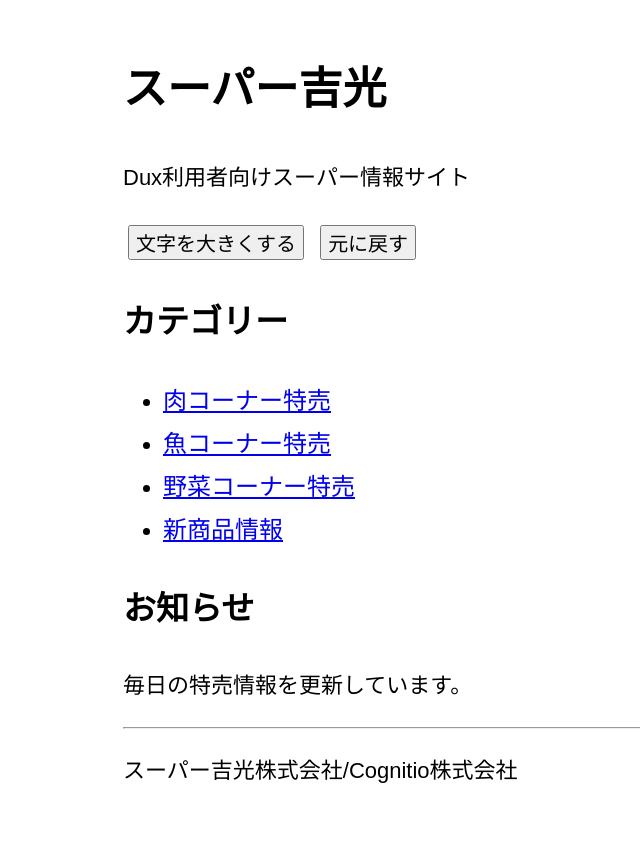
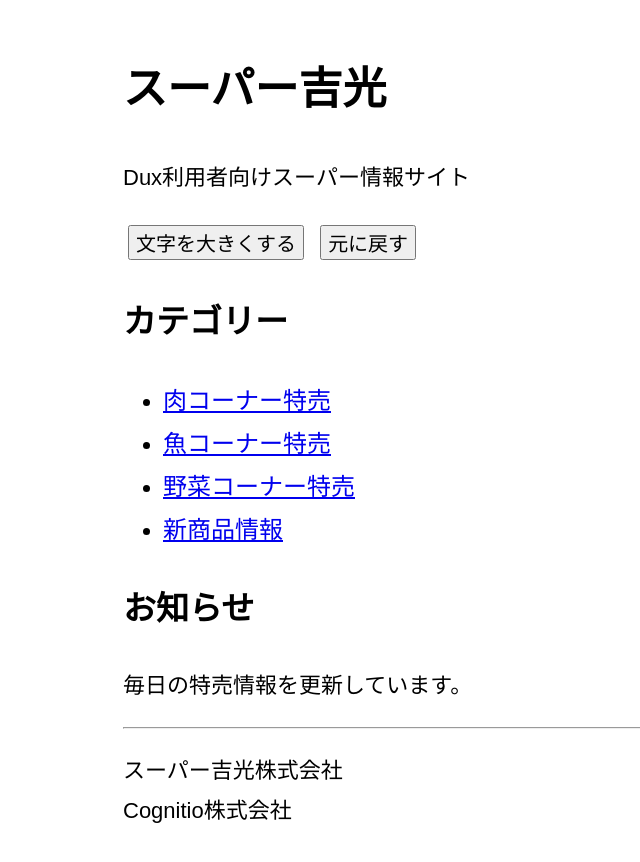
Before and after one commit to KOHINATA519/yoshimitsu, a plain HTML site: page index.html in a window 1280 px wide. Shown: the whole page, without its empty margins (67-707 px from the left). Before the commit the page ends 833 px from the top, so only its background shows below. Drawn offline with Linux system fonts and the light colour scheme.

Commit message:
Update index.html

```diff
--- a/index.html
+++ b/index.html
@@ -60,7 +60,8 @@ Dux利用者向けスーパー情報サイト
 <hr>
 
 <p>
-スーパー吉光株式会社/Cognitio株式会社
+スーパー吉光株式会社<br>
+Cognitio株式会社
 </p>
 
 </body>
```
